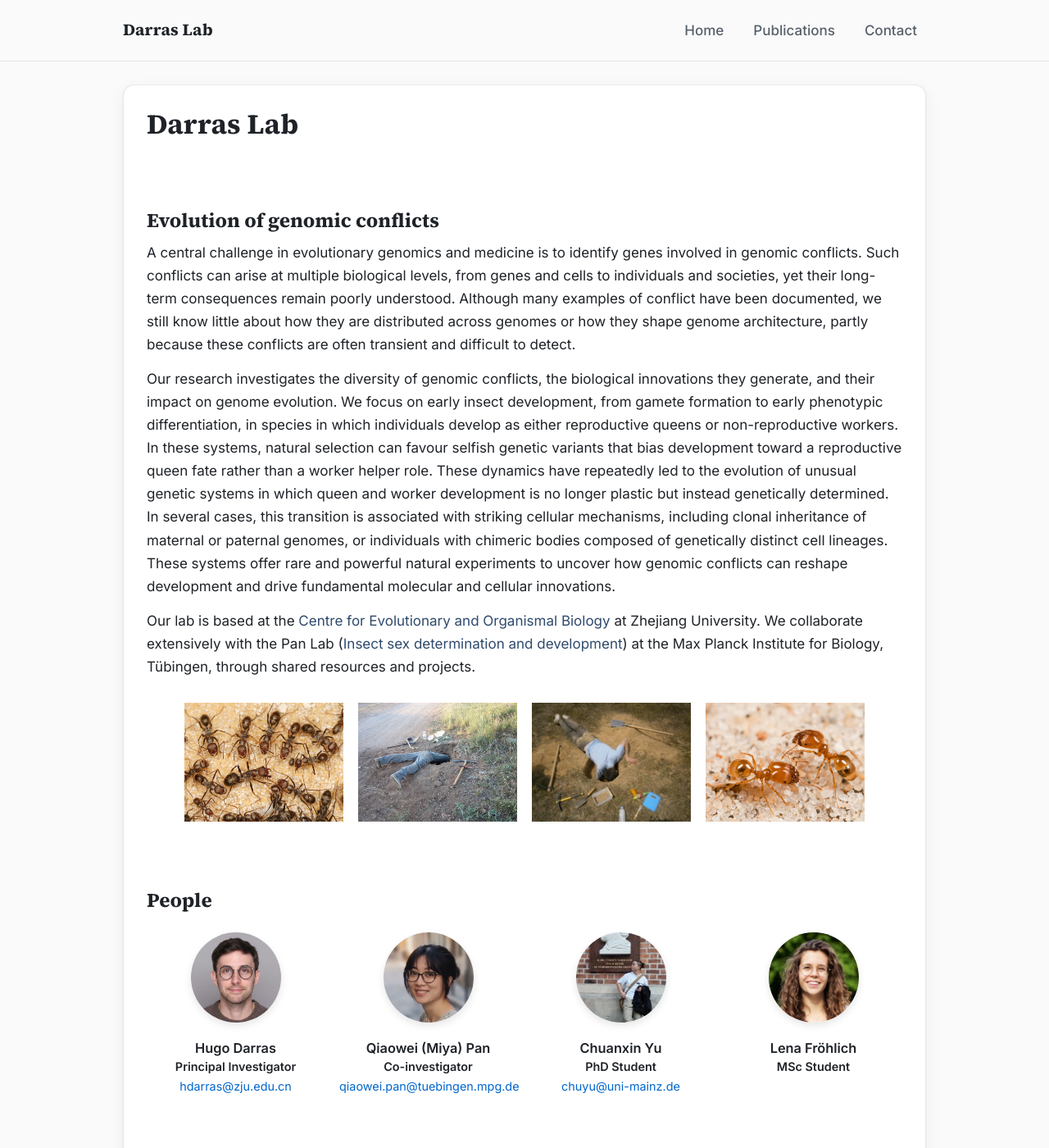
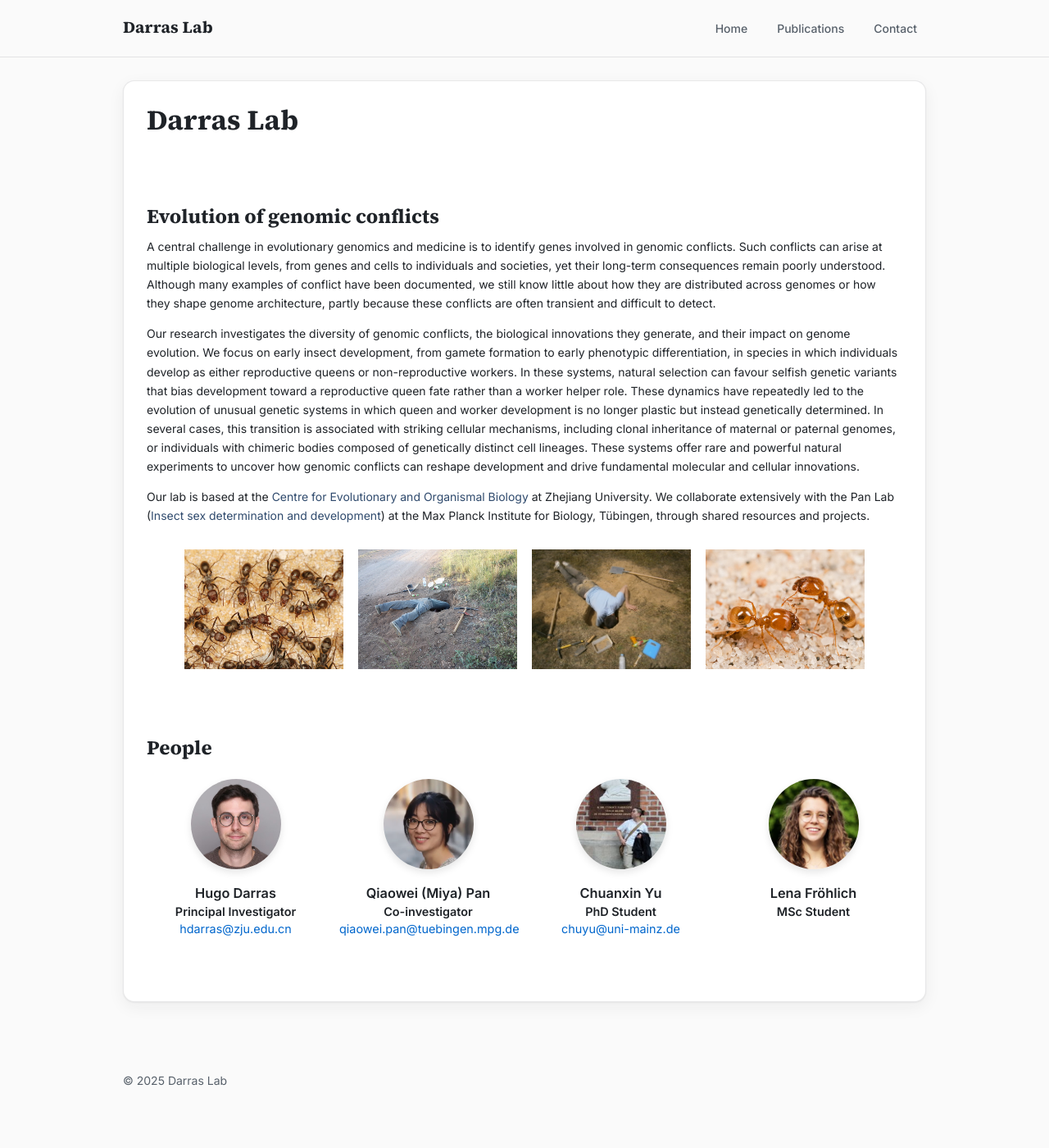
Before and after one commit to lab-darras/lab-darras.github.io, a Jekyll site: the page built from index.md, in a window 1280 px wide and 1400 px high. Shown: the whole window at 82% size. Built offline with Jekyll 4.4.1, drawn with Linux system fonts in a browser that asks for light colours.

Commit message:
Update style.css

```diff
--- a/assets/style.css
+++ b/assets/style.css
@@ -21,7 +21,7 @@ html, body { height: 100%; }
 body {
   margin: 0;
   font-family: var(--sans);
-  font-size: 17px;
+  font-size: 14px;
   line-height: 1.65;
   color: var(--text);
   background: var(--bg);
```
